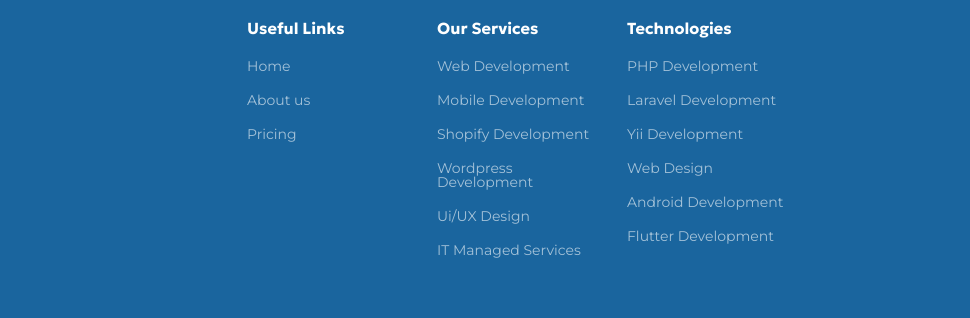
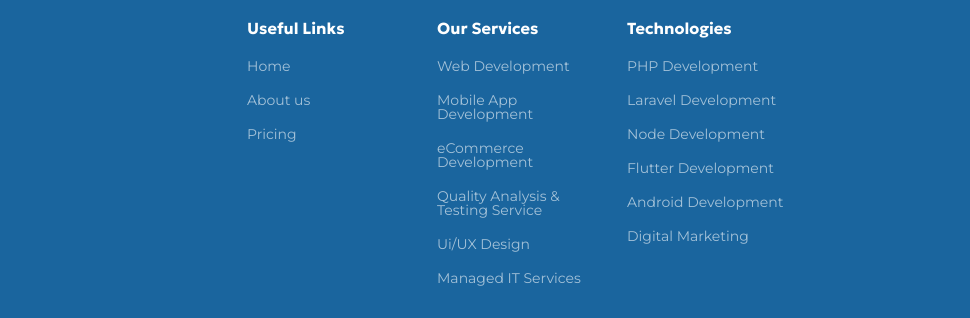
Before and after one commit to styninfotech/styn, a plain HTML site: page index.html in a window 1280 px wide. Shown: the part 4371-4689 px from the top of the page, 310-1280 px from the left. Drawn offline with nearby package versions, Linux system fonts and the light colour scheme.

Commit message:
Update index.html

```diff
--- a/index.html
+++ b/index.html
@@ -1391,11 +1391,11 @@
             <h4>Our Services</h4>
             <ul>
               <li><a href="#">Web Development</a></li>
-              <li><a href="#">Mobile Development</a></li>
-              <li><a href="#">Shopify Development</a></li>
-              <li><a href="#">Wordpress Development</a></li>
+              <li><a href="#">Mobile App Development</a></li>
+              <li><a href="#">eCommerce Development</a></li>
+              <li><a href="#">Quality Analysis & Testing Service</a></li>
               <li><a href="#">Ui/UX Design</a></li>
-              <li><a href="#">IT Managed Services</a></li>
+              <li><a href="#">Managed IT Services</a></li>
             </ul>
           </div>
 
@@ -1404,10 +1404,10 @@
             <ul>
               <li><a href="#">PHP Development</a></li>
               <li><a href="#">Laravel Development</a></li>
-              <li><a href="#">Yii Development</a></li>
-              <li><a href="#">Web Design</a></li>
+              <li><a href="#">Node Development</a></li>
+              <li><a href="#">Flutter Development</a></li>
               <li><a href="#">Android Development</a></li>
-              <li><a href="#">Flutter Development</a></li>
+              <li><a href="#">Digital Marketing</a></li>
             </ul>
           </div>
         </div>
```
